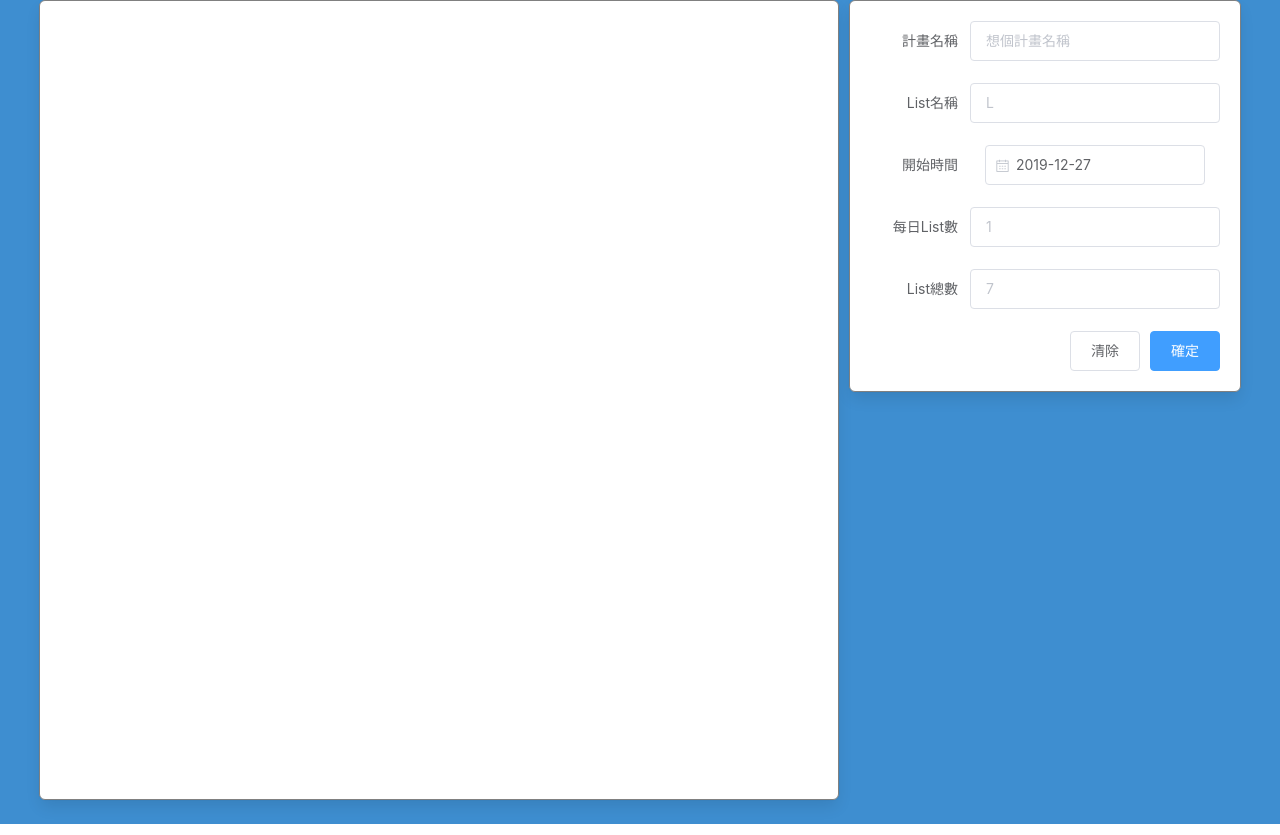
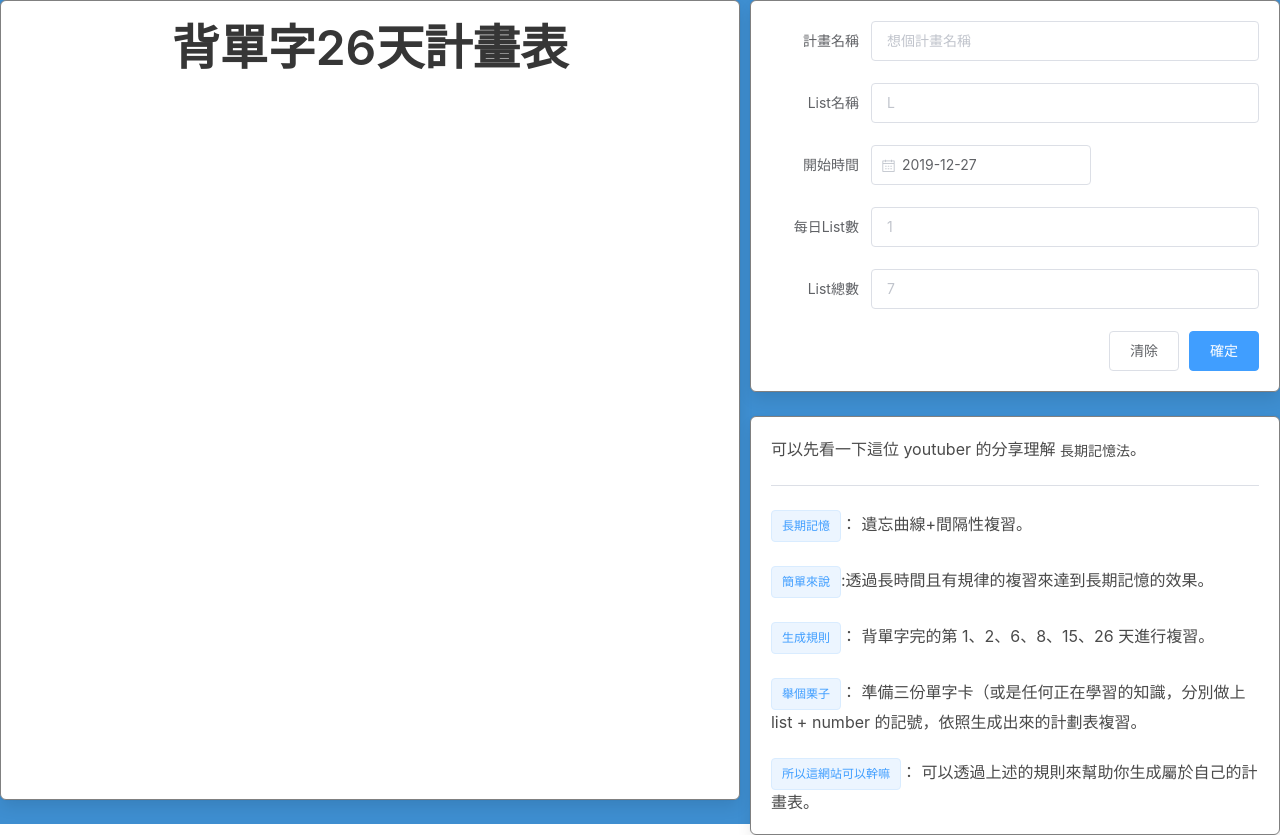
Before and after one commit to milletbard/26Memory, a Vue app: page / in a window 1280 px wide. Built offline with nearby package versions, Linux system fonts and the light colour scheme.

Commit message:
add document

```diff
--- a/public/index.html
+++ b/public/index.html
@@ -5,7 +5,7 @@
     <meta http-equiv="X-UA-Compatible" content="IE=edge" />
     <meta name="viewport" content="width=device-width,initial-scale=1.0" />
     <link rel="icon" href="./favicon-bard-1.ico" />
-    <title>gre-17memory-ebbinghaus</title>
+    <title>背單字計畫生成器</title>
   </head>
   <body>
     <noscript>
--- a/src/components/App.vue
+++ b/src/components/App.vue
@@ -1,5 +1,5 @@
 <template>
-  <section id="app" class="hero is-info  is-fullheight">
+  <section id="app" class="hero is-info is-fullheight">
     <calendar />
   </section>
 </template>
@@ -50,4 +50,8 @@ body {
     }
   }
 }
+
+.box {
+  border: 0.8px solid gray;
+}
 </style>
--- /dev/null
+++ b/src/components/calendar/Document.vue
@@ -0,0 +1,46 @@
+<template>
+  <div class="calendar-document box">
+    可以先看一下這位 youtuber 的分享理解
+    <el-link
+      href="https://www.youtube.com/watch?v=zbu9WBAZCZE&loop=0"
+      type="primary"
+      target="_blank"
+    >長期記憶法</el-link>。
+    <br />
+    <el-divider></el-divider>
+
+    <p>
+      <el-tag>長期記憶</el-tag>： 遺忘曲線+間隔性複習。
+    </p>
+    <br />
+    <p>
+      <el-tag>簡單來說</el-tag>:透過長時間且有規律的複習來達到長期記憶的效果。
+    </p>
+    <br />
+    <p>
+      <el-tag>生成規則</el-tag>： 背單字完的第 1、2、6、8、15、26 天進行複習。
+    </p>
+    <br />
+    <p>
+      <el-tag>舉個栗子</el-tag>： 準備三份單字卡（或是任何正在學習的知識，分別做上
+    </p>
+    <p>list + number 的記號，依照生成出來的計劃表複習。</p>
+    <p>
+      <br />
+      <el-tag>所以這網站可以幹嘛</el-tag>： 可以透過上述的規則來幫助你生成屬於自己的計畫表。
+    </p>
+  </div>
+</template>
+
+<script>
+export default {
+  name: "calendar-document"
+};
+</script>
+
+<style lang="scss" scoped>
+.calendar-document {
+  margin-left: 10px;
+  min-width: 350px;
+}
+</style>
--- a/src/components/calendar/Form.vue
+++ b/src/components/calendar/Form.vue
@@ -82,10 +82,8 @@ export default {
 
 <style lang="scss" scoped>
 .calendar-info {
+  margin-left: 10px;
   min-width: 350px;
-  height: 100%;
-  margin-left: 10px;
-  border: 0.8px solid gray;
 }
 
 .calendar-info-footer {
--- a/src/components/calendar/Table.vue
+++ b/src/components/calendar/Table.vue
@@ -1,13 +1,18 @@
 <template>
   <div class="calendar-table box">
-    <h1 class="is-size-1">{{planName}}</h1>
+    <h1 class="title is-1 has-text-grey-darker">{{planName |planNameFormat}}</h1>
   </div>
 </template>
 
 <script>
 export default {
   name: "calendar-table",
-  props: ["planName"]
+  props: ["planName"],
+  filters: {
+    planNameFormat(planName) {
+      return planName ? planName : "背單字26天計畫表";
+    }
+  }
 };
 </script>
 
@@ -15,6 +20,6 @@ export default {
 .calendar-table {
   width: 800px;
   height: 800px;
-  border: 0.8px solid gray;
+  text-align: center;
 }
 </style>
--- a/src/components/calendar/index.vue
+++ b/src/components/calendar/index.vue
@@ -1,13 +1,17 @@
 <template>
-  <div class="calendar has-text-centered">
+  <div class="calendar">
     <calendar-table :planName="planName" />
-    <calendar-form @add-calendar="addCalendar" />
+    <div class="right-content">
+      <calendar-form @add-calendar="addCalendar" />
+      <calendar-document />
+    </div>
   </div>
 </template>
 
 <script>
 import calendarTable from "./Table";
 import calendarForm from "./Form";
+import calendarDocument from "./Document";
 
 export default {
   name: "calendar",
@@ -16,7 +20,8 @@ export default {
   }),
   components: {
     calendarTable,
-    calendarForm
+    calendarForm,
+    calendarDocument
   },
   methods: {
     addCalendar(form) {
@@ -33,4 +38,9 @@ export default {
   align-items: flex-start;
   justify-content: center;
 }
+.right-content {
+  display: flex;
+  flex-direction: column;
+  height: 500px;
+}
 </style>
```
